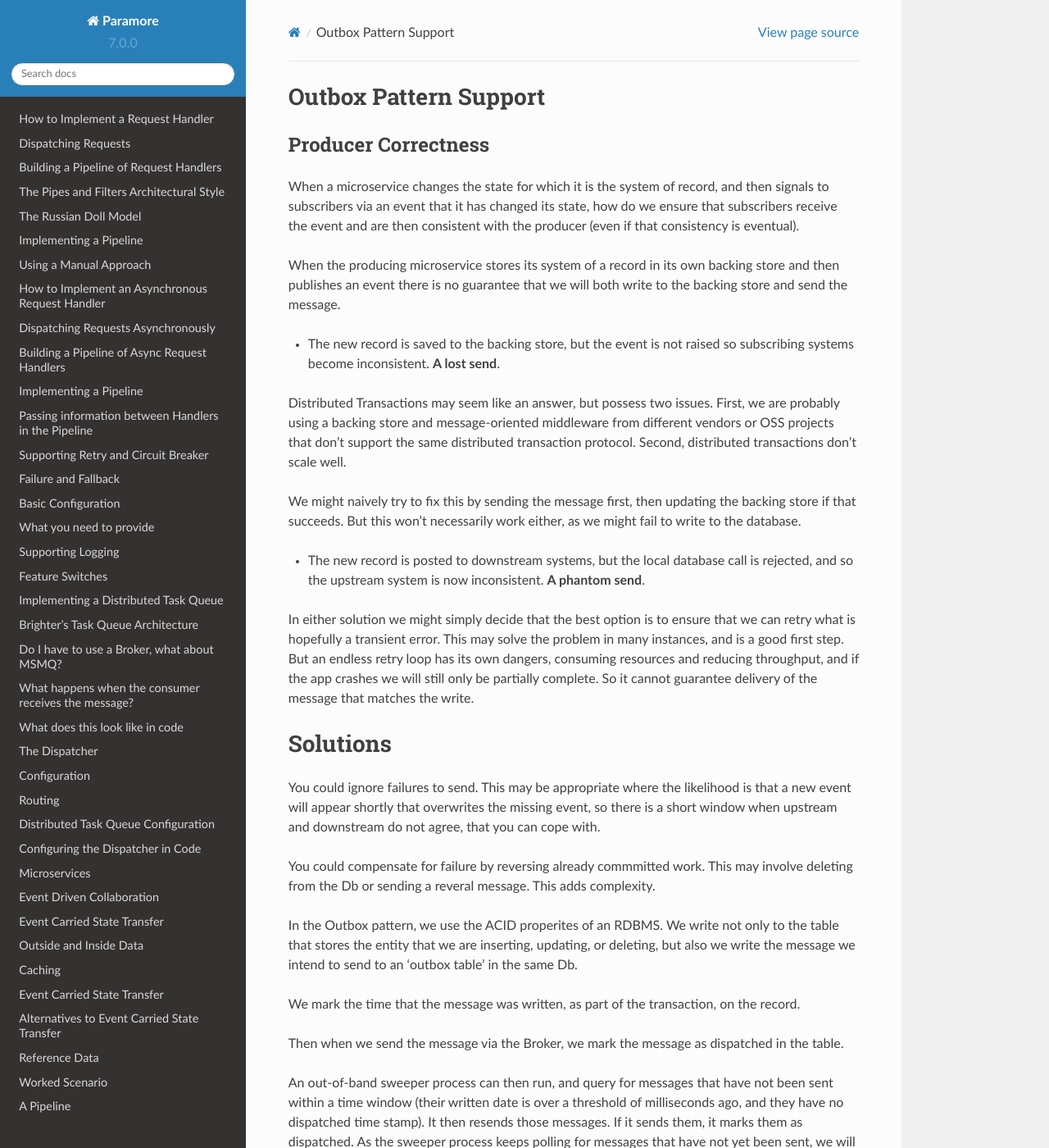
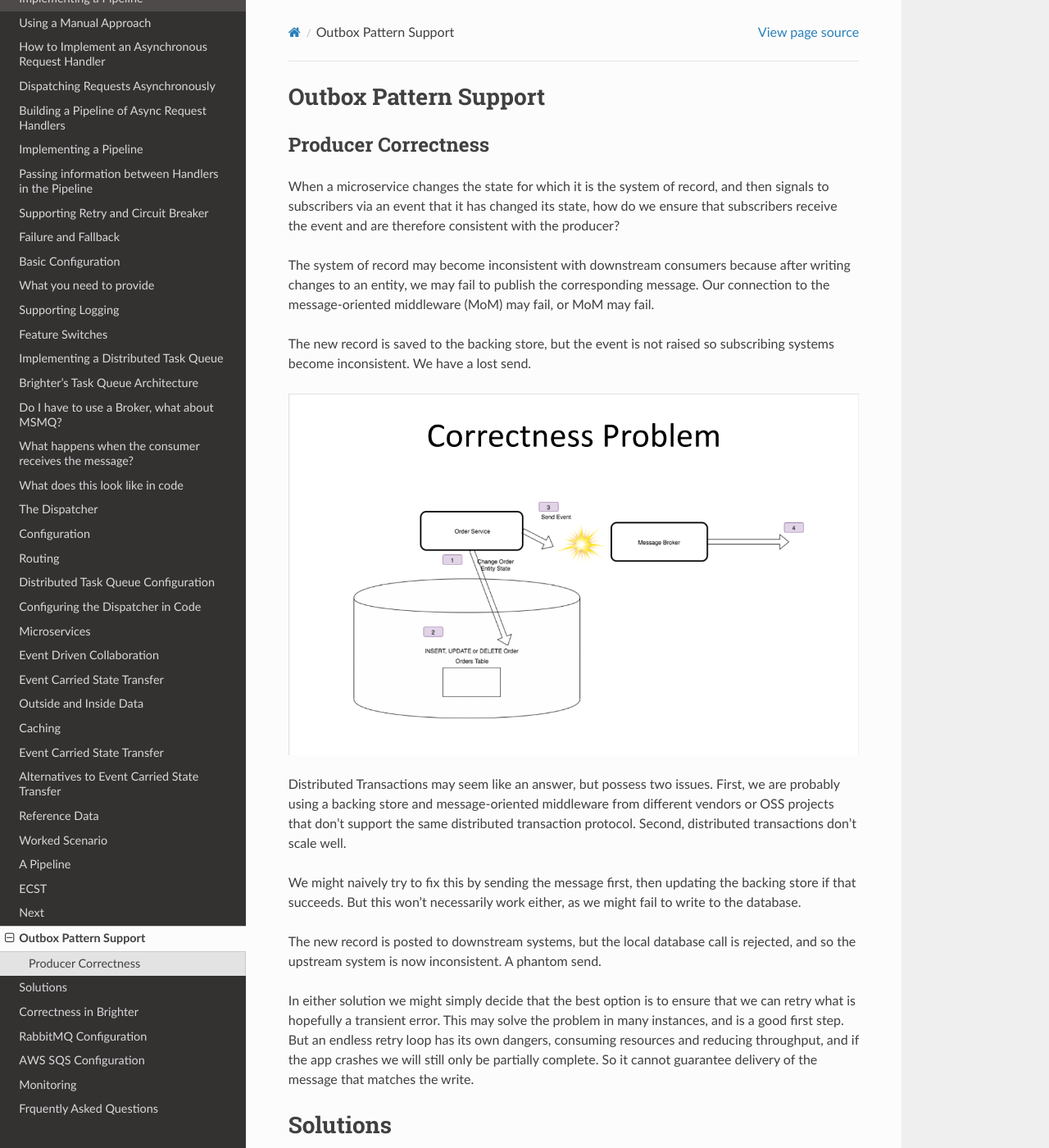
Before and after one commit to BrighterCommand/Docs, a Sphinx documentation site: the page built from source/OutboxPattern.rst, in a window 1280 px wide and 1400 px high. Shown: the whole window at 82% size. Built offline with Sphinx 7.4.7 and the Read the Docs theme 2.0.0, drawn with Linux system fonts in a browser that asks for light colours; pages that are not in the unit, such as notebooks, are missing from menus; some of the changed text lies outside the part shown.

Commit message:
Add diagrams to the Outbox support info, and clean up the text

```diff
--- a/source/Outbox.rst
+++ b/source/OutboxPattern.rst
@@ -3,52 +3,54 @@ Outbox Pattern Support
 
 Producer Correctness
 ~~~~~~~~~~~~~~~~~~~~
+
 When a microservice changes the state for which it is the system of record,
 and then signals to subscribers via an event that it has changed its state,
-how do we ensure that subscribers receive the event and are
-then consistent with the producer (even if that consistency is eventual).
+how do we ensure that subscribers receive the event and are therefore consistent
+with the producer?
 
-When the producing microservice stores its system of a record in its own backing
-store and then publishes an event there is no guarantee that we will both
-write to the backing store and send the message.
+The system of record may become inconsistent with downstream consumers because after
+writing changes to an entity, we may fail to publish the corresponding message. Our
+connection to the message-oriented middleware (MoM) may fail, or MoM may fail.
 
-- The new record is saved to the backing store, but the event is not raised so subscribing systems become inconsistent. **A lost send**.
+The new record is saved to the backing store, but the event is not raised so
+subscribing systems become inconsistent. We have a lost send.
+
+|CorrectnessProblem|
 
 Distributed Transactions may seem like an answer, but possess two issues.
 First, we are probably using a backing store and message-oriented middleware
-from different vendors or OSS projects that don't support
-the same distributed transaction protocol. Second, distributed
-transactions don't scale well.
+from different vendors or OSS projects that don't support the same distributed
+transaction protocol. Second, distributed transactions don't scale well.
 
-We might naively try to fix this by sending the  message first, then
-updating the backing store if that succeeds.
-But this won't necessarily work either, as we
+We might naively try to fix this by sending the  message first, then updating
+the backing store if that succeeds. But this won't necessarily work either, as we
 might fail to write to the database.
 
-- The new record is posted to downstream systems, but the local database call is rejected, and so the upstream system is now inconsistent. **A phantom send**.
+The new record is posted to downstream systems, but the local database call is
+rejected, and so the upstream system is now inconsistent. A phantom send.
 
-In either solution we might simply decide that the best option is to
-ensure that we can retry what is hopefully a transient error.
-This may solve the problem in many instances, and is a good first step.
-But an endless retry loop has its own dangers, consuming resources and reducing
-throughput, and if the app crashes we will still only be partially complete.
-So it cannot guarantee delivery of the message that matches the write.
+In either solution we might simply decide that the best option is to ensure that
+we can retry what is hopefully a transient error. This may solve the problem in
+many instances, and is a good first step.  But an endless retry loop has its own dangers,
+consuming resources and reducing throughput, and if the app crashes we will still
+only be partially complete. So it cannot guarantee delivery of the message that matches
+the write.
 
 Solutions
 =========
 
 Ignore
 ------
-You could ignore failures to send. This may be appropriate where the likelihood is that a new
-event will appear shortly that overwrites the missing event, so there is a short window when
-upstream and downstream do not agree, that you can cope with.
+You could ignore failures to send. This may be appropriate where the
+likelihood is that a new event will appear shortly that overwrites
+the missing event, so there is a short window when upstream and downstream
+do not agree, that you can cope with.
 
 Compensate
 ----------
-
 You could compensate for failure by reversing already commmitted work.
-This may involve deleting from the Db or sending a reveral message.
-This adds complexity.
+This may involve deleting from the Db or sending a reversal message.
 
 The Outbox Pattern
 ------------------
@@ -99,5 +107,12 @@ message ourselves, writing the entity to the database when we handle the message
 This adds eventual consistency to the entity update on our Db as well as other consumers,
 but ensures that everyone subscribing has the same entity state.
 
+|EventStateCapture|
+
 See `Brighter Outbox Support <BrighterOutboxSupport.html>`__ for more on how
 to ensure Producer-Consumer correctness in Brighter.
+
+.. |CorrectnessProblem| image:: _static/images/CorrectnessProblem.png
+.. |OutboxPattern| image:: _static/images/OutboxPattern.png
+.. |LogTailing| image:: _static/images/logTailing.png
+.. |EventStateCapture| image:: _static/images/EventStateCapture.png
```
Also changed, not shown: other parts of source/OutboxPattern.rst (+13 -7 lines), source/BrighterOutboxSupport.rst (+16 -13 lines), source/_static/images/CorrectnessProblem.png (added), source/_static/images/EventStateCapture.png (renamed from source/_static/images/State Change Capture.png), source/_static/images/LogTailing.png (renamed from source/_static/images/Log Tailing.png), source/_static/images/OutboxPattern.png (renamed from source/_static/images/Outbox Pattern.png).
